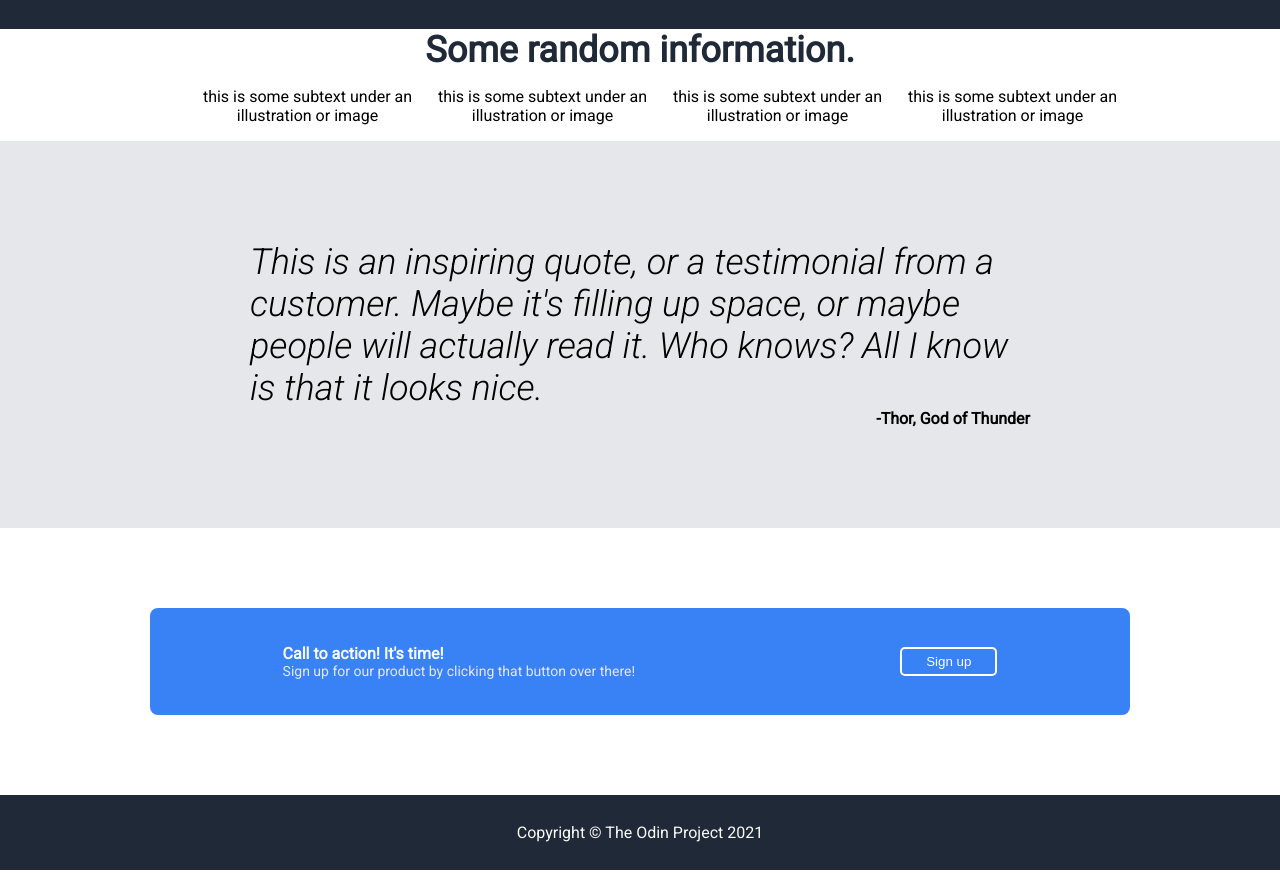
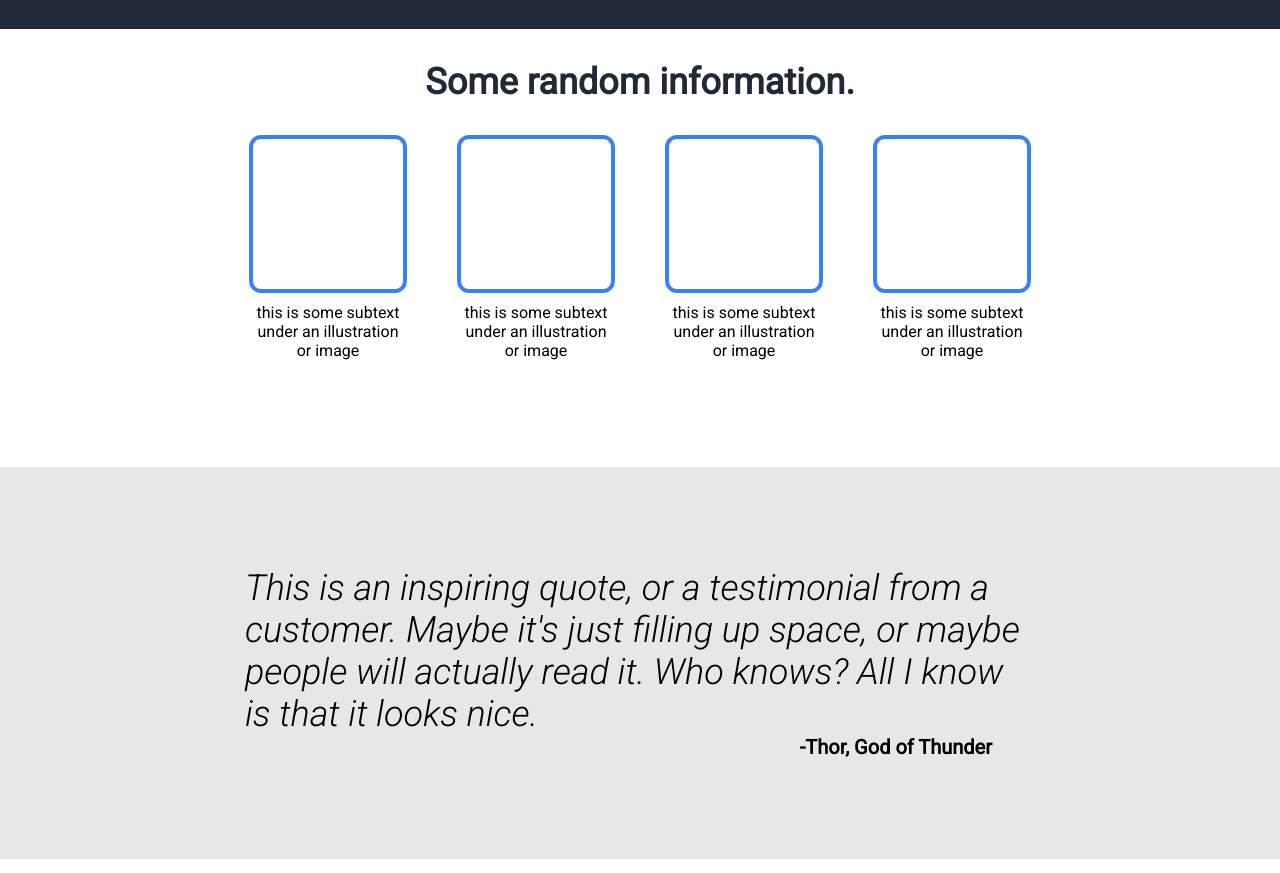
Before and after one commit to alisharifipx/odin-landing-page, a plain HTML site: page index.html in a window 1280 px wide. Shown: the part 440-1313 px from the top of the page. Drawn offline with Linux system fonts and the light colour scheme.

Commit message:
add empty boxes, page width constraints

```diff
--- a/index.html
+++ b/index.html
@@ -12,6 +12,7 @@
     <body>
         <header>
             <div class="header">
+                <div class="top-header">
                     <div class="header-logo">Header Logo</div>
                     <ul class="header-links">
                         <li class="header-link"><a href="#">header link one</a></li>
@@ -27,32 +28,35 @@
                     </div>
                     <div class="img-placeholder">this is a placeholder for an image</div>
                 </div>
+            </div>
         </header>
         <div class="information-container">
             <div class="info-header">Some random information.</div>
-            <ul class="info-list">
-
-                <li>
+            <div class="image-boxes">
+                <div class="img-container">
+                    <div></div>
                     <div class="img-box" id="box1"></div>
-                    this is some subtext under an illustration or image
-                </li>
-                <li>
+                    <div class="img-box-text">this is some subtext under an illustration or image</div>
+                </div>
+                <div class="img-container">
                     <div class="img-box" id="box2"></div>
-                    this is some subtext under an illustration or image
-                </li>
-                <li>
+                    <div class="img-box-text">this is some subtext under an illustration or image</div>
+                </div>
+                <div class="img-container">
                     <div class="img-box" id="box3"></div>
-                    this is some subtext under an illustration or image
-                </li>
-                <li>
+                    <div class="img-box-text">this is some subtext under an illustration or image</div>
+                </div>
+                <div class="img-container">
                     <div class="img-box" id="box4"></div>
-                    this is some subtext under an illustration or image
-                </li>
-            </ul>
+                    <div class="img-box-text">this is some subtext under an illustration or image</div>
                 </div>
+            </div>
+        </div>
+        <div class="quote-bg">
             <div class="quote-container">
-            <div class="quote">This is an inspiring quote, or a testimonial from a customer. Maybe it's filling up space, or maybe people will actually read it. Who knows? All I know is that it looks nice.</div>
+                <div class="quote">This is an inspiring quote, or a testimonial from a customer. Maybe it's just filling up space, or maybe people will actually read it. Who knows? All I know is that it looks nice.</div>
                 <div class="thor">-Thor, God of Thunder</div>
+            </div>
         </div>
         <div class="cta-container">
             <div class="cta-main">
--- a/style.css
+++ b/style.css
@@ -10,10 +10,16 @@ body {
 header, footer {
     background-color: #1F2937;
     color: #F9FAF8;
-    padding: 0px 150px;
+    display: flex;
+    justify-content: center;
 }
 
 .header {
+    background-color: #1F2937;
+    width: 960px;
+}
+
+.top-header {
     display: flex;
     justify-content: space-between;
     align-items: center;
@@ -79,7 +85,7 @@ button {
 
 .information-container {
     background-color: white;
-    padding: 0px 150px;
+    padding: 0;
 }
 
 .info-header {
@@ -87,58 +93,85 @@ button {
     font-weight: bold;
     color: #1F2937;
     text-align: center;
+    padding: 32px;
 }
 
 .info-list {
     display: flex;
     text-align: center;
-
+    list-style: none;
+    padding: 0;
 }
 
-li {
-    list-style: none;
+.image-boxes {
+    display: flex;
+    justify-content: center;
+    gap: 50px;
+    flex-wrap: wrap;
+    padding-bottom: 107.33px;
+}
+
+.img-container {
+    text-align: center;
+    width: 158px;
+}
+
+.img-box-text {
+    padding-top: 10px;
 }
 
 .img-box {
-    border-color: #3882F6;
+    width: 150px;
+    height: 150px;
+    border: 4px solid #3882F6;
+    margin: 0;
+    border-radius: 12px;
+}
+
+.quote-bg {
+    display: flex;
+    justify-content: center;
+    background-color: #E5E7EB;
 }
 
 .quote-container {
-    padding: 100px 250px;
+    padding: 100px 0px;
     background-color: #E5E7EB;
+    width: 960px;
 }
 
 .quote {
     font-size: 36px;
     font-weight: 300;
     font-style: italic;
+    padding: 0px 85px;
 }
 
 .thor {
-    font-family: "Roboto", sans-serif;
+    font-size: 20px;
     font-weight: 700;
     text-align: right;
+    padding-right: 128px;
 }
 
 .cta-container {
     display: flex;
-    justify-content: space-between;
+    justify-content: center;
     align-items: center;
     padding: 80px 150px;
     margin: 0;
-
 }
 
 .cta-main {
     display: flex;
-    justify-content: space-around;
+    justify-content: space-between;
     align-items: center;
     background-color: #3882F6;
     color: #F9FAF8;
-    flex-basis: 100%;
-    padding: 36px 0px;
+
+    padding: 36px 80px;
     border-radius: 8px;
-
+    width: 960px;
 }
 
 .cta-header {
```
Lines whose indentation alone changed are shown as unchanged.
